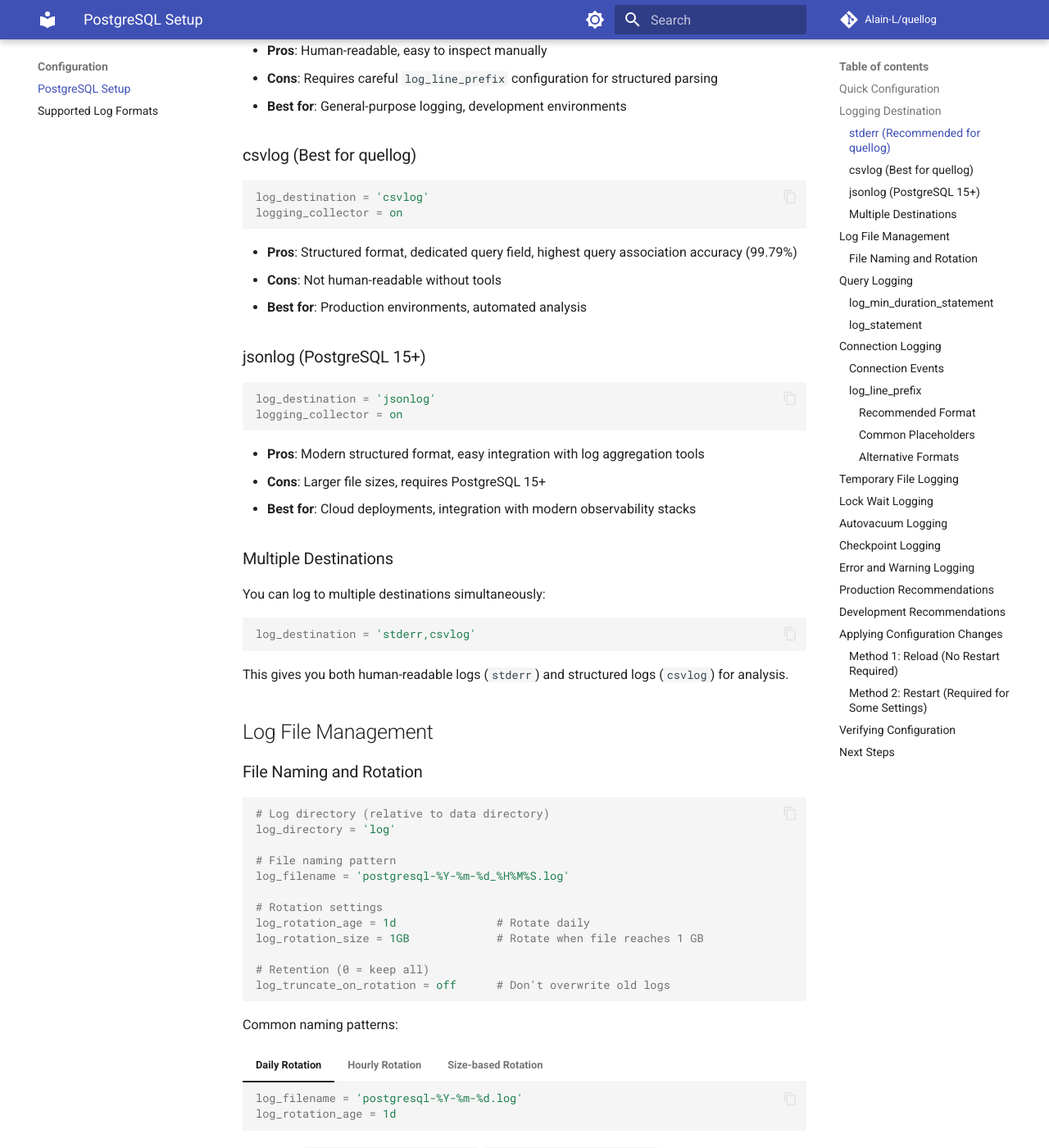
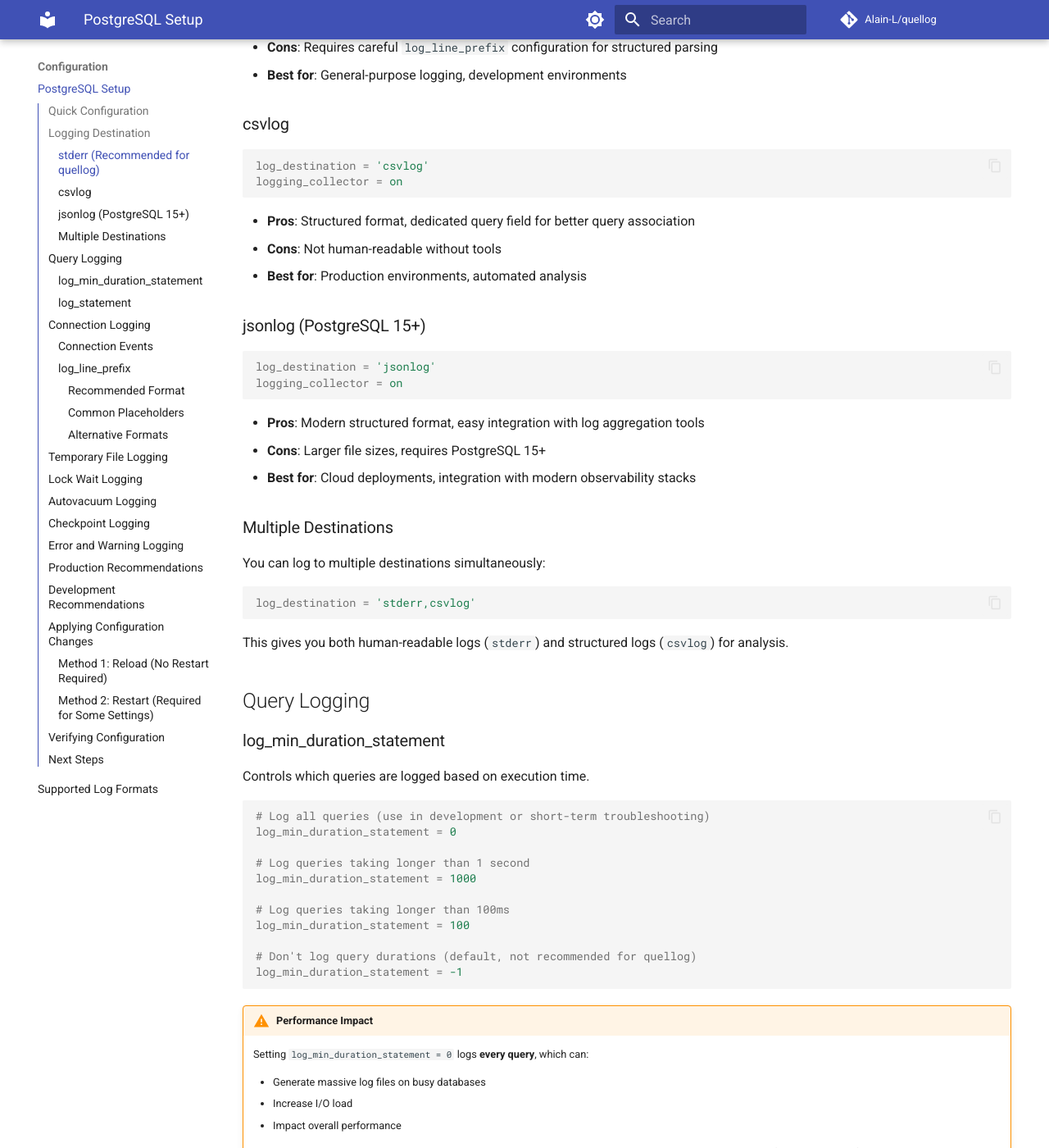
Before and after one commit to Alain-L/quellog, an MkDocs documentation site: the page built from docs/postgresql-setup.md, in a window 1280 px wide and 1400 px high, scrolled down 1207 px. Shown: the whole window at 82% size. Built offline with MkDocs 1.6.1 and Material for MkDocs 9.7.7, drawn with Linux system fonts in a browser that asks for light colours; comment, search, counter and statistics services are not loaded; some of the changed text lies outside the part shown.

Commit message:
docs: apply initial corrections and improvements
- Add ToC integration in left sidebar (mkdocs.yml)
- Remove 99.79% tempfile accuracy claims
- Remove SQLSTATE/error class references (not in current output)
- Add real benchmark placeholders in index.md

Quick Start improvements:
- Add detailed installation methods (tar.gz, .deb, .rpm)
- Mark --window flag as coming soon
- Add jq output examples
- Distribute tips throughout document
- Separate troubleshooting section

PostgreSQL Setup improvements:
- Remove Log File Management section
- Emphasize log_min_duration_statement=0 warning
- Remove 'best for quellog' claim for CSV
- Simplify CSV log format info

Filtering improvements:
- Mark standalone --window as coming soon

Work in progress - more corrections to follow based on review feedback.

````diff
--- a/docs/postgresql-setup.md
+++ b/docs/postgresql-setup.md
@@ -10,13 +10,11 @@
 # postgresql.conf
 
 # Basic logging
-log_destination = 'stderr'          # or 'csvlog' for better parsing
+log_destination = 'stderr'          # or 'csvlog' for structured logs
 logging_collector = on
-log_directory = 'log'
-log_filename = 'postgresql-%Y-%m-%d_%H%M%S.log'
 
 # What to log
-log_min_duration_statement = 0      # Log all queries (use with caution in production!)
+log_min_duration_statement = 0      # Log all queries (WARNING: use with caution in production!)
 log_connections = on                 # Track connections
 log_disconnections = on              # Track disconnections
 log_line_prefix = '%t [%p]: db=%d,user=%u,app=%a,client=%h '
@@ -54,14 +52,14 @@
 - **Cons**: Requires careful `log_line_prefix` configuration for structured parsing
 - **Best for**: General-purpose logging, development environments
 
-### csvlog (Best for quellog)
+### csvlog
 
 ```ini
 log_destination = 'csvlog'
 logging_collector = on
 ```
 
-- **Pros**: Structured format, dedicated query field, highest query association accuracy (99.79%)
+- **Pros**: Structured format, dedicated query field for better query association
 - **Cons**: Not human-readable without tools
 - **Best for**: Production environments, automated analysis
 
@@ -85,55 +83,6 @@
 ```
 
 This gives you both human-readable logs (`stderr`) and structured logs (`csvlog`) for analysis.
-
-## Log File Management
-
-### File Naming and Rotation
-
-```ini
-# Log directory (relative to data directory)
-log_directory = 'log'
-
-# File naming pattern
-log_filename = 'postgresql-%Y-%m-%d_%H%M%S.log'
-
-# Rotation settings
-log_rotation_age = 1d               # Rotate daily
-log_rotation_size = 1GB             # Rotate when file reaches 1 GB
-
-# Retention (0 = keep all)
-log_truncate_on_rotation = off      # Don't overwrite old logs
-```
-
-Common naming patterns:
-
-=== "Daily Rotation"
-
-    ```ini
-    log_filename = 'postgresql-%Y-%m-%d.log'
-    log_rotation_age = 1d
-    ```
-
-    Produces: `postgresql-2025-01-13.log`, `postgresql-2025-01-14.log`, ...
-
-=== "Hourly Rotation"
-
-    ```ini
-    log_filename = 'postgresql-%Y-%m-%d_%H.log'
-    log_rotation_age = 1h
-    ```
-
-    Produces: `postgresql-2025-01-13_14.log`, `postgresql-2025-01-13_15.log`, ...
-
-=== "Size-based Rotation"
-
-    ```ini
-    log_filename = 'postgresql-%Y-%m-%d_%H%M%S.log'
-    log_rotation_size = 100MB
-    log_rotation_age = 0
-    ```
-
-    Rotates when file reaches 100 MB regardless of time.
 
 ## Query Logging
 
@@ -302,8 +251,8 @@
     ✅ Works with quellog
     ✅ Includes transaction ID for correlation
 
-!!! warning "csvlog Ignores log_line_prefix"
-    When using `log_destination = 'csvlog'`, the `log_line_prefix` setting is **ignored**. CSV logs have a fixed structure with dedicated fields for user, database, application, etc.
+!!! info "CSV Log Format"
+    When using `log_destination = 'csvlog'`, CSV logs have a fixed structure with dedicated fields for user, database, application, etc.
 
 ## Temporary File Logging
 
--- a/mkdocs.yml
+++ b/mkdocs.yml
@@ -35,6 +35,7 @@
     - search.highlight
     - content.code.copy
     - content.code.annotate
+    - toc.integrate
 
 markdown_extensions:
   - admonition
````
Also changed, not shown: docs/TODO_CORRECTIONS.md (added, +36 -0 lines), docs/filtering-logs.md (+2 -40 lines), docs/index.md (+17 -7 lines), docs/quick-start.md (+75 -34 lines).
